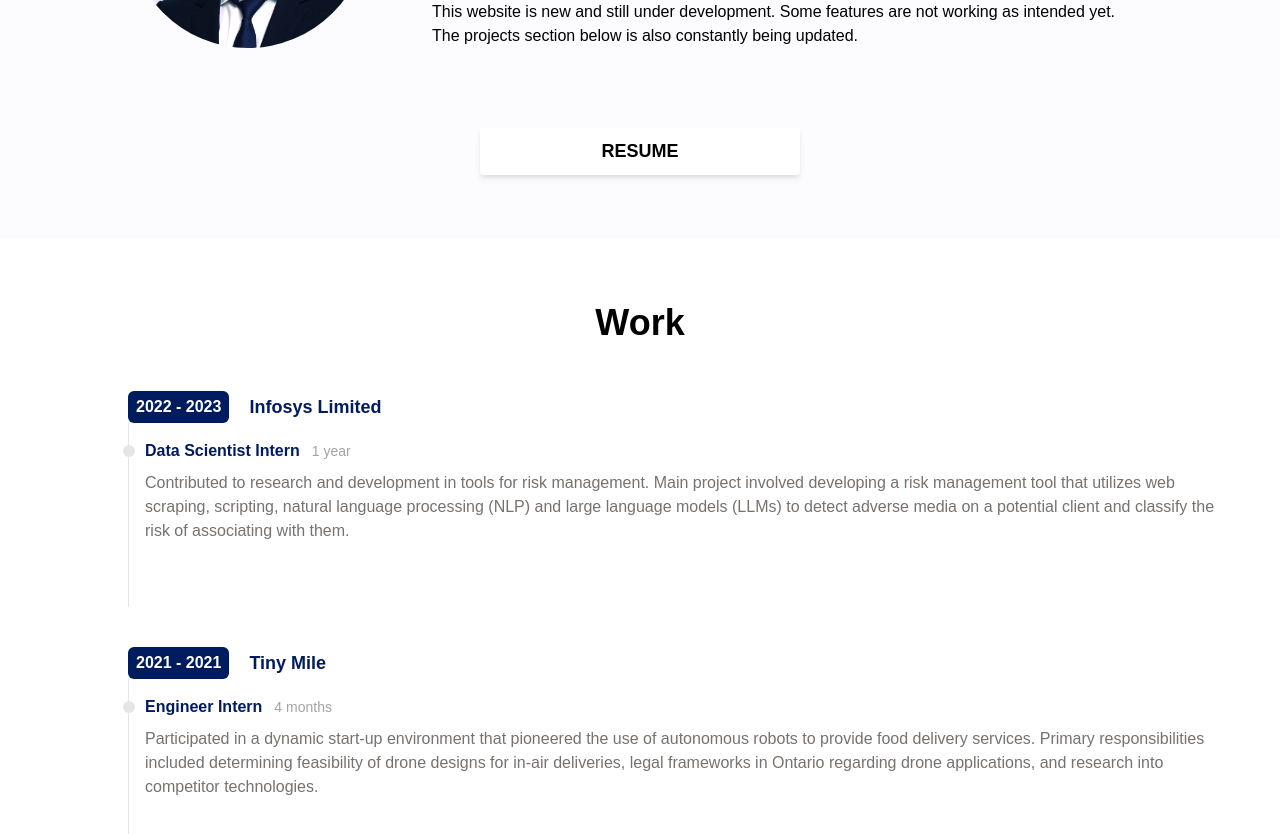
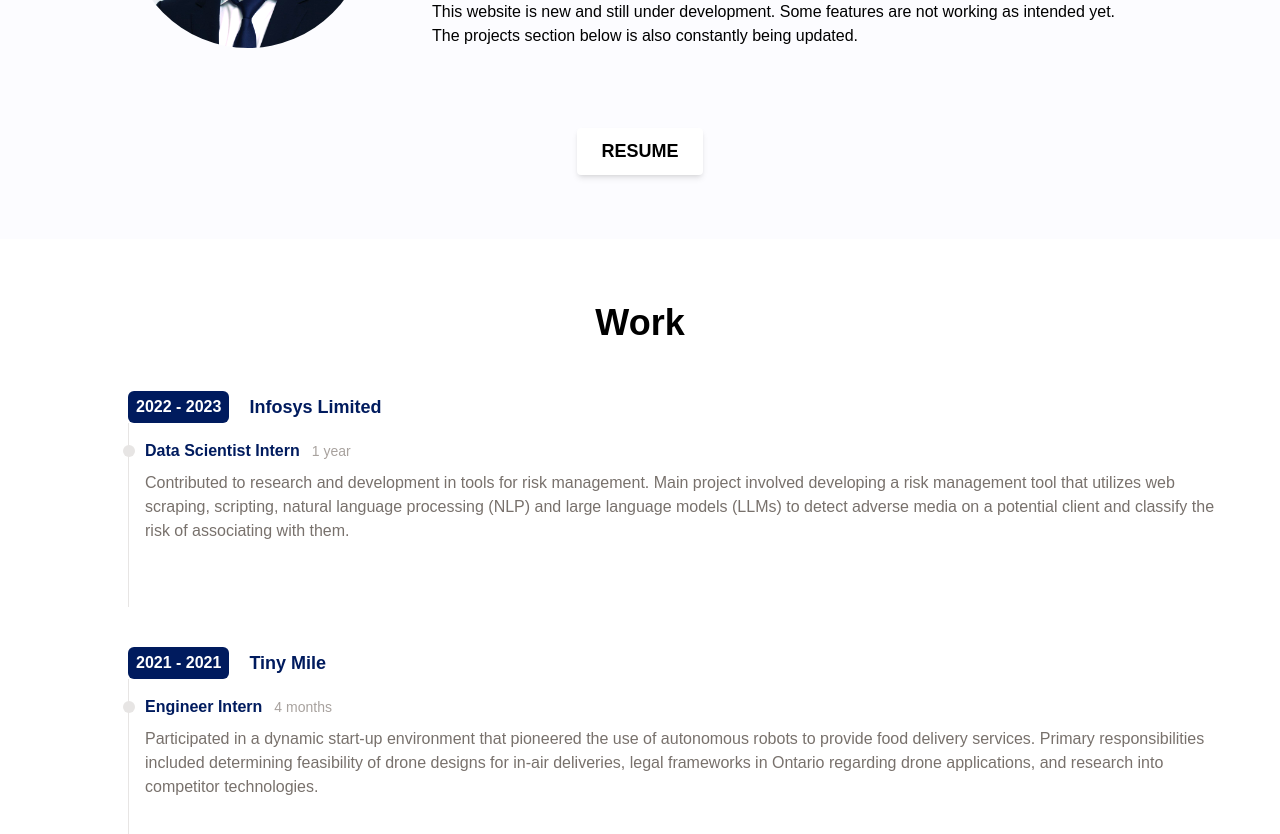
Before and after one commit to kevinkfkan/portfolio, a React (Vite) app: page / in a window 1280 px wide. Shown: the part 1160-1994 px from the top of the page. Built offline with nearby package versions, Linux system fonts and the light colour scheme.

Commit message:
Changes text alignment on resume button

```diff
--- a/src/components/Profile.tsx
+++ b/src/components/Profile.tsx
@@ -21,7 +21,7 @@ const Profile = () => {
             href="https://drive.google.com/file/d/1vE2w6ro8lRq7XCUWx-4vOGA1nrB9oEEi/view?usp=sharing"
             target="_blank"
             rel="noopener noreferrer"
-            className="mt-16 inline-block w-1/4 text-center justify-center px-6 py-3 bg-[#ffffff] text-black font-bold text-lg leading-tight uppercase rounded shadow-md hover:shadow-lg active:bg-green-800 active:text-white active:shadow-lg transition duration-300 ease-in-out"
+            className="mt-16 mx-auto block text-center justify-center px-6 py-3 bg-[#ffffff] text-black font-bold text-lg leading-tight uppercase rounded shadow-md hover:shadow-lg active:bg-green-800 active:text-white active:shadow-lg transition duration-300 ease-in-out"
             >
             Resume
         </a>
```
